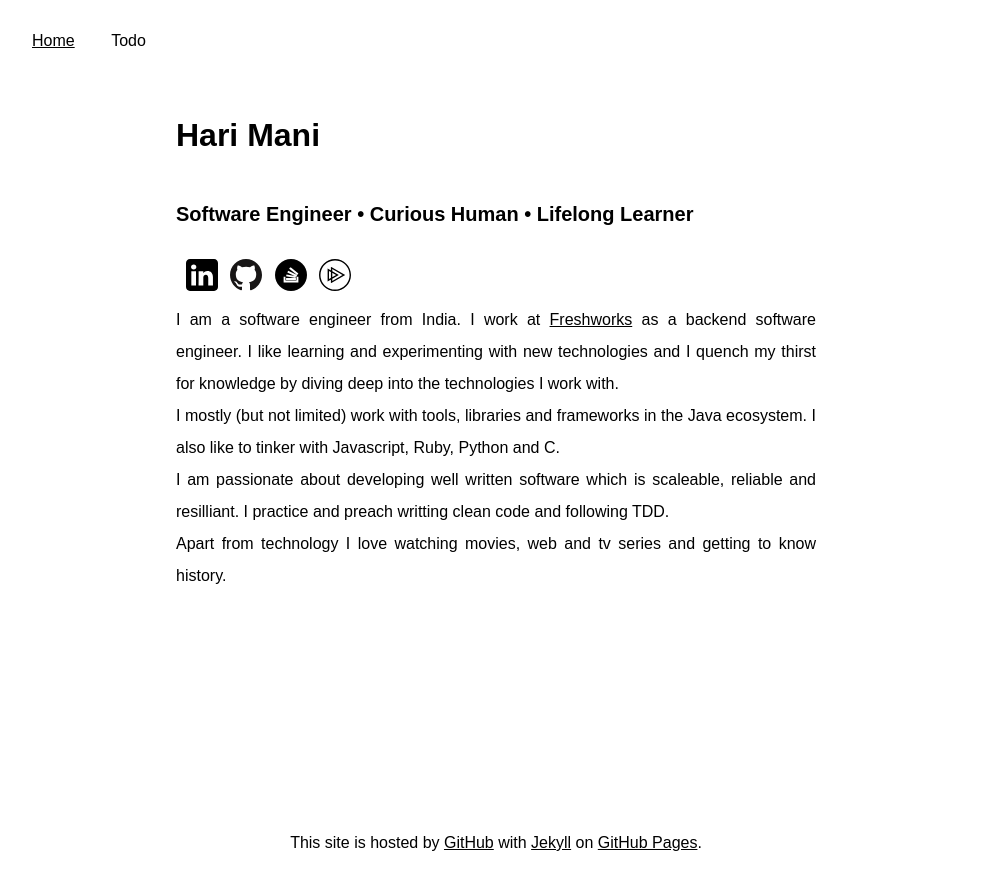
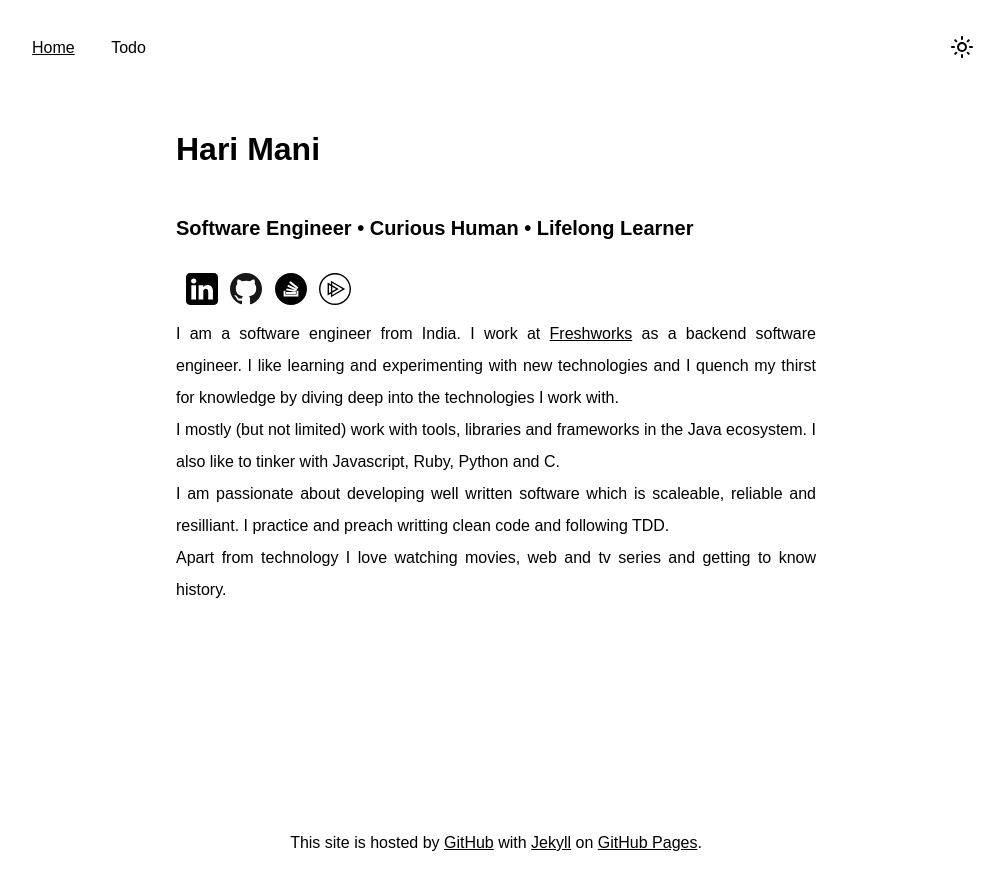
Before and after one commit to The-East-Wind/The-East-Wind.github.io, a Jekyll site: the page built from index.html, in a window 1280 px wide. Shown: the top 890 px of the page, without its empty margins (144-1145 px from the left). Built offline with Jekyll 4.4.1, drawn with Linux system fonts in a browser that asks for light colours; some web fonts are replaced.

Commit message:
feat: add dark mode
Signed-off-by: Hari M <hariatul1998@gmail.com>

```diff
--- a/_includes/navigation.html
+++ b/_includes/navigation.html
@@ -8,4 +8,7 @@
     >
     {% endfor %}
   </section>
+  <section>
+    {% include theme-toggle-switch.html %}
+  </section>
 </nav>
--- /dev/null
+++ b/_includes/theme-toggle-switch.html
@@ -0,0 +1,9 @@
+<button id="theme-toggle-button" onclick="handleThemeToogle()">
+  <img
+    id="theme-toggle"
+    class="icon"
+    height="24"
+    width="24"
+    src="{{ 'assets/images/light-mode.svg' | relative_url }}"
+  />
+</button>
--- a/_layouts/default.html
+++ b/_layouts/default.html
@@ -13,6 +13,7 @@
     {% if jekyll.environment == "production" %}
       <script src="https://cdn.freshmarketer.com.au/20726820/198838.js"></script>
     {% endif %}
+    <script src="{{ '/assets/js/theme.js' | relative_url }}"></script>
   </head>
   <body>
     <div class="container">
--- a/_sass/main.scss
+++ b/_sass/main.scss
@@ -1,6 +1,7 @@
 :root {
     --background-color: #ffffff;
     --color: #000000;
+    --shadow-color: #00000088;
 }
 
 body {
@@ -11,11 +12,18 @@
     display: flex;
     flex-direction: column;
     font-family: 'Tilt Neon', sans-serif;
+    background-color: var(--background-color);
     color: var(--color);
 }
 
 a {
     color: var(--color);
+}
+
+button {
+    background-color: var(--background-color);
+    border: none;
+    cursor: pointer;
 }
 
 .container:last-of-type {
@@ -55,7 +63,11 @@
 }
 
 .social-item .icon {
-    transition: all 300ms ease-in-out;
+    transition: scale 300ms ease-in-out;
+}
+
+.social-item .icon.dark {
+    filter: invert(100%);
 }
 
 .social-item .icon:hover {
@@ -75,7 +87,7 @@
 nav.primary .item {
     width: 100%;
     padding: 1em;
-    transition: all 300ms ease-in-out;
+    transition: text-decoration 300ms ease-in-out;
     text-decoration: none;
 }
 
@@ -91,3 +103,15 @@
 footer.primary .content {
     padding: 2em;
 }
+
+#theme-toggle-button {
+    height: 32px;
+    width: 32px;
+    border-radius: 32px;
+    transition: all 100ms ease-in;
+}
+
+#theme-toggle-button:hover {
+    box-shadow: 0px 0px 12px 8px var(--shadow-color);
+    transform: scale(0.9)
+}
--- /dev/null
+++ b/assets/js/theme.js
@@ -0,0 +1,60 @@
+const themeMap = {
+    "dark": {
+        "--background-color": "#222222",
+        "--color": "#ffffff",
+        "--shadow-color": "#ffffff44",
+        "icon": "/assets/images/dark-mode.svg"
+    },
+    "light": {
+        "--background-color": "#ffffff",
+        "--color": "#000000",
+        "--shadow-color": "#00000088",
+        "icon": "/assets/images/light-mode.svg"
+    }
+}
+
+const colorToogleMap = {
+    "#ffffff": "#000000",
+    "#000000": "#ffffff",
+    "#00000088": "#ffffffaa",
+    "#ffffffaa": "#00000088"
+};
+
+const iconToogleMap = {
+    "/assets/images/light-mode.svg": "/assets/images/dark-mode.svg",
+    "/assets/images/dark-mode.svg": "/assets/images/light-mode.svg"
+};
+
+function handleThemeToogle() {
+    toogleColors();
+    toogleIcon();
+    invertSocialMediaIcons();
+}
+
+function toogleColors() {
+    const root = document.querySelector(":root");
+    const styles = getComputedStyle(root);
+    const backgroundColor = styles.getPropertyValue("--background-color");
+    const color = styles.getPropertyValue("--color");
+    const shadowColor = styles.getPropertyValue("--shadow-color");
+    root.style.setProperty("--background-color", colorToogleMap[backgroundColor]);
+    root.style.setProperty("--color", colorToogleMap[color]);
+    root.style.setProperty("--shadow-color", colorToogleMap[shadowColor]);
+}
+
+function toogleIcon() {
+    const element = document.getElementById("theme-toggle");
+    const icon = element.getAttribute("src");
+    element.setAttribute("src", iconToogleMap[icon]);
+}
+
+function invertSocialMediaIcons() {
+    const icons = document.querySelectorAll(".social-item .icon");
+    icons.forEach((icon) => {
+        if(icon.classList.contains("dark")) {
+            icon.classList.remove("dark");
+        } else {
+            icon.classList.add("dark");
+        }
+    });
+}
```
Also changed, not shown: assets/images/dark-mode.svg (added), assets/images/light-mode.svg (added).
